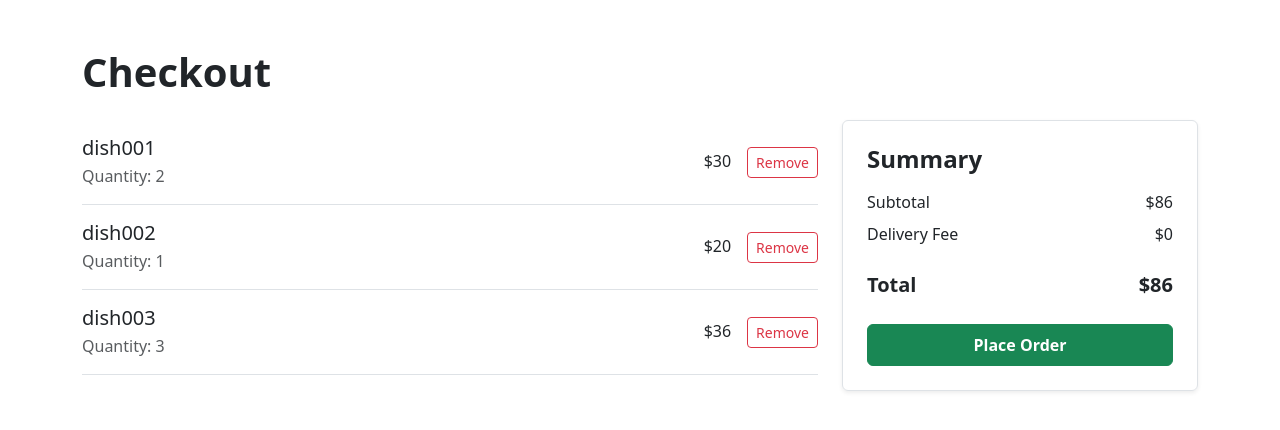
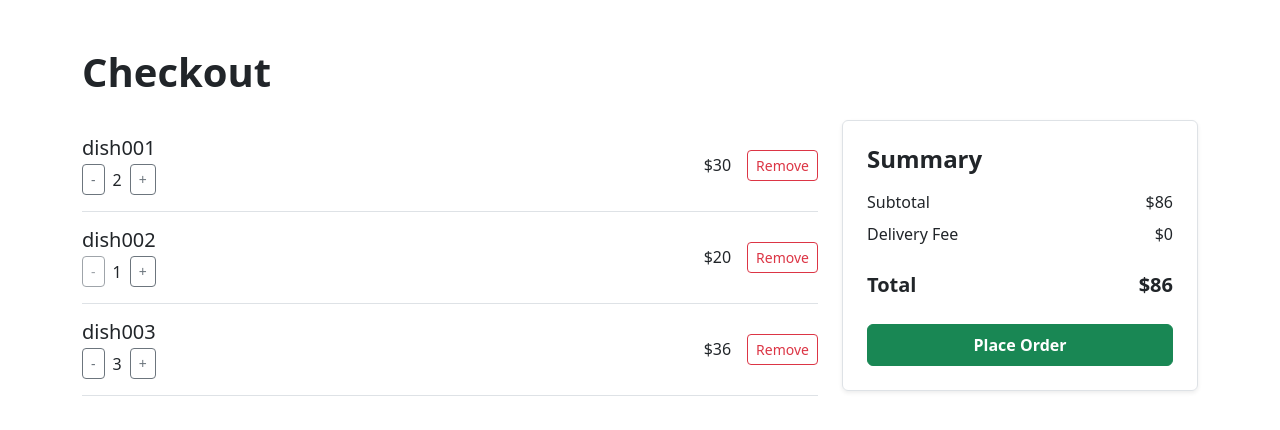
Before and after one commit to TeamSupernovas/Kairos-frontend-template, a React (Create React App) app: page /cart in a window 1280 px wide. Shown: the top 430 px of the page. Built offline with nearby package versions, Linux system fonts and the light colour scheme; no server answers.

Commit message:
updated cart page

```diff
--- a/src/App.js
+++ b/src/App.js
@@ -7,6 +7,7 @@ import ProfilePage from "./pages/ProfilePage"; // Create this page
 import SearchPage from "./pages/SearchPage"; // Create this page
 import NotificationsPage from "./pages/NotificationsPage"; // Create this page
 import CartPage from "./pages/CartPage"; // Create this page
+import OrdersPage from "./pages/OrdersPage"; // Create this page
 import AuthProviderComponent from "./components/AuthProvider";
 import Layout from "./Layout";
 import DishList from "./pages/DishList";
@@ -57,6 +58,7 @@ function App() {
                 <Route path="/dish/:id" element={<DishDetails />} />
                 <Route path="/list-dish" element={<ListDish />} />
                 <Route path="/cart" element={<CartPage />} />
+                <Route path="/orders" element={<OrdersPage />} />
               </Routes>
             </div>
           </Router>
--- a/src/context/CartContext.js
+++ b/src/context/CartContext.js
@@ -77,9 +77,19 @@ const [chefId, setChefId] = useState("chef123");
     setCartItems([]);
     setChefId(null);
   };
+  const updateCartItemQuantity = (dishId, delta) => {
+    setCartItems((prevItems) =>
+      prevItems.map(item =>
+        item.dish_id === dishId
+          ? { ...item, quantity: Math.max(1, item.quantity + delta) }
+          : item
+      )
+    );
+  };
+
 
   return (
-    <CartContext.Provider value={{ cartItems, chefId, addToCart, removeFromCart, clearCart }}>
+    <CartContext.Provider value={{ cartItems, chefId, addToCart, removeFromCart, clearCart, updateCartItemQuantity}}>
       {children}
     </CartContext.Provider>
   );
--- a/src/pages/CartPage.jsx
+++ b/src/pages/CartPage.jsx
@@ -3,8 +3,7 @@ import { useCart } from "../context/CartContext";
 import { useAuth } from "../context/AuthContext";
 
 const CartPage = () => {
-
-  const { cartItems, chefId, clearCart, removeFromCart } = useCart();
+  const { cartItems, chefId, clearCart, removeFromCart, updateCartItemQuantity } = useCart();
   const { user, isAuthenticated } = useAuth();
 
   const placeOrder = async () => {
@@ -13,13 +12,13 @@ const CartPage = () => {
       return;
     }
 
-
     const userId = user.sub.includes("|") ? user.sub.split("|")[1] : user.sub;
-    // const userId="user01"
+    const total = cartItems.reduce((sum, item) => sum + (item.quantity * item.price_per_unit), 0);
 
     const orderPayload = {
       user_id: userId,
       chef_id: chefId,
+      total_price: total,
       order_items: cartItems.map(item => ({
         dish_id: item.dish_id,
         quantity: item.quantity,
@@ -51,6 +50,14 @@ const CartPage = () => {
 
   const totalPrice = cartItems.reduce((total, item) => total + item.quantity * item.price_per_unit, 0);
 
+  const incrementQuantity = (dishId) => {
+    updateCartItemQuantity(dishId, 1); // +1
+  };
+
+  const decrementQuantity = (dishId) => {
+    updateCartItemQuantity(dishId, -1); // -1
+  };
+
   return (
     <div className="container mt-5">
       <h1 className="fw-bold mb-4">Checkout</h1>
@@ -65,7 +72,22 @@ const CartPage = () => {
               <div key={item.dish_id} className="d-flex justify-content-between align-items-center border-bottom py-3">
                 <div>
                   <h5 className="mb-1">{item.dish_id}</h5>
-                  <p className="mb-0 text-muted">Quantity: {item.quantity}</p>
+                  <div className="d-flex align-items-center">
+                    <button
+                      onClick={() => decrementQuantity(item.dish_id)}
+                      className="btn btn-sm btn-outline-secondary me-2"
+                      disabled={item.quantity <= 1}
+                    >
+                      -
+                    </button>
+                    <span>{item.quantity}</span>
+                    <button
+                      onClick={() => incrementQuantity(item.dish_id)}
+                      className="btn btn-sm btn-outline-secondary ms-2"
+                    >
+                      +
+                    </button>
+                  </div>
                 </div>
                 <div className="d-flex align-items-center">
                   <h6 className="mb-0 me-3">${item.price_per_unit * item.quantity}</h6>
```
